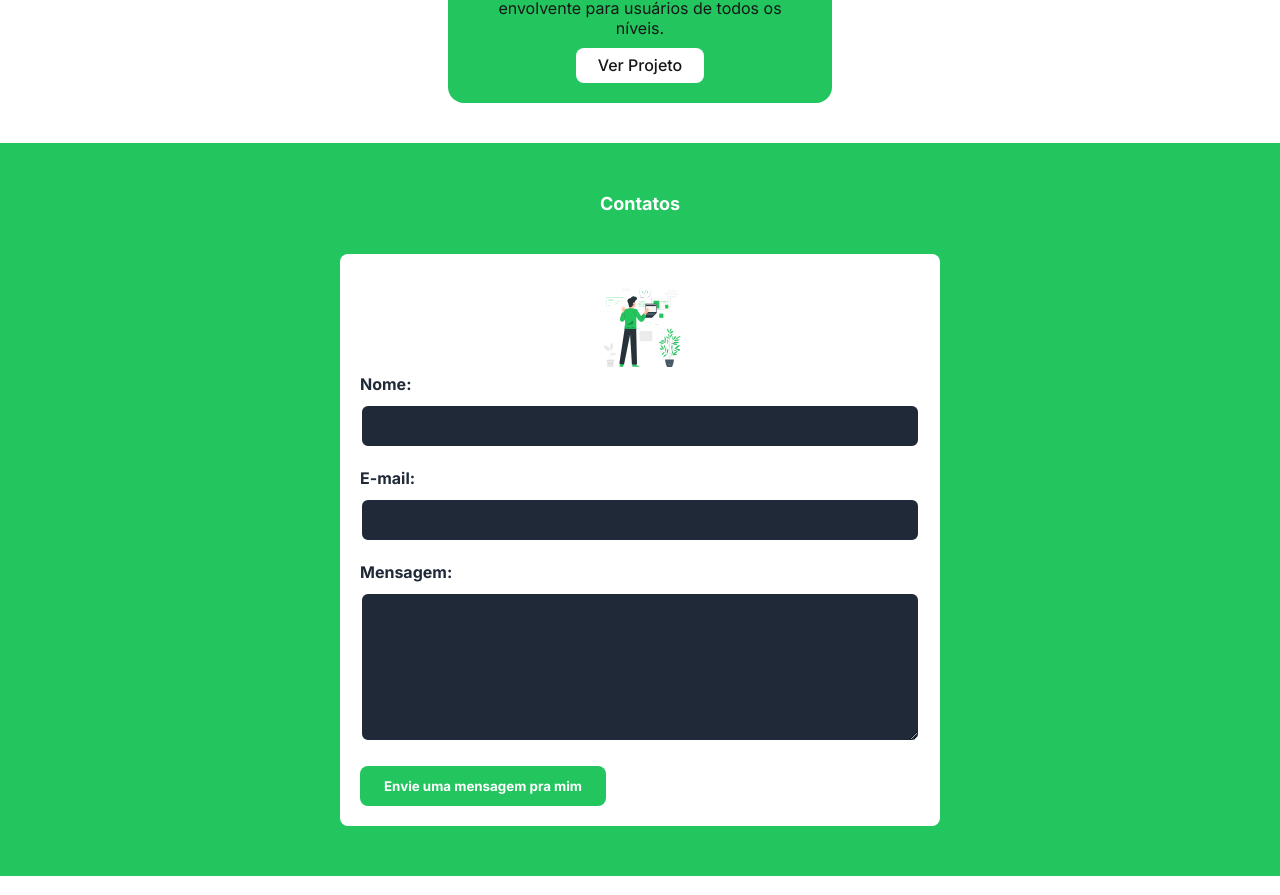
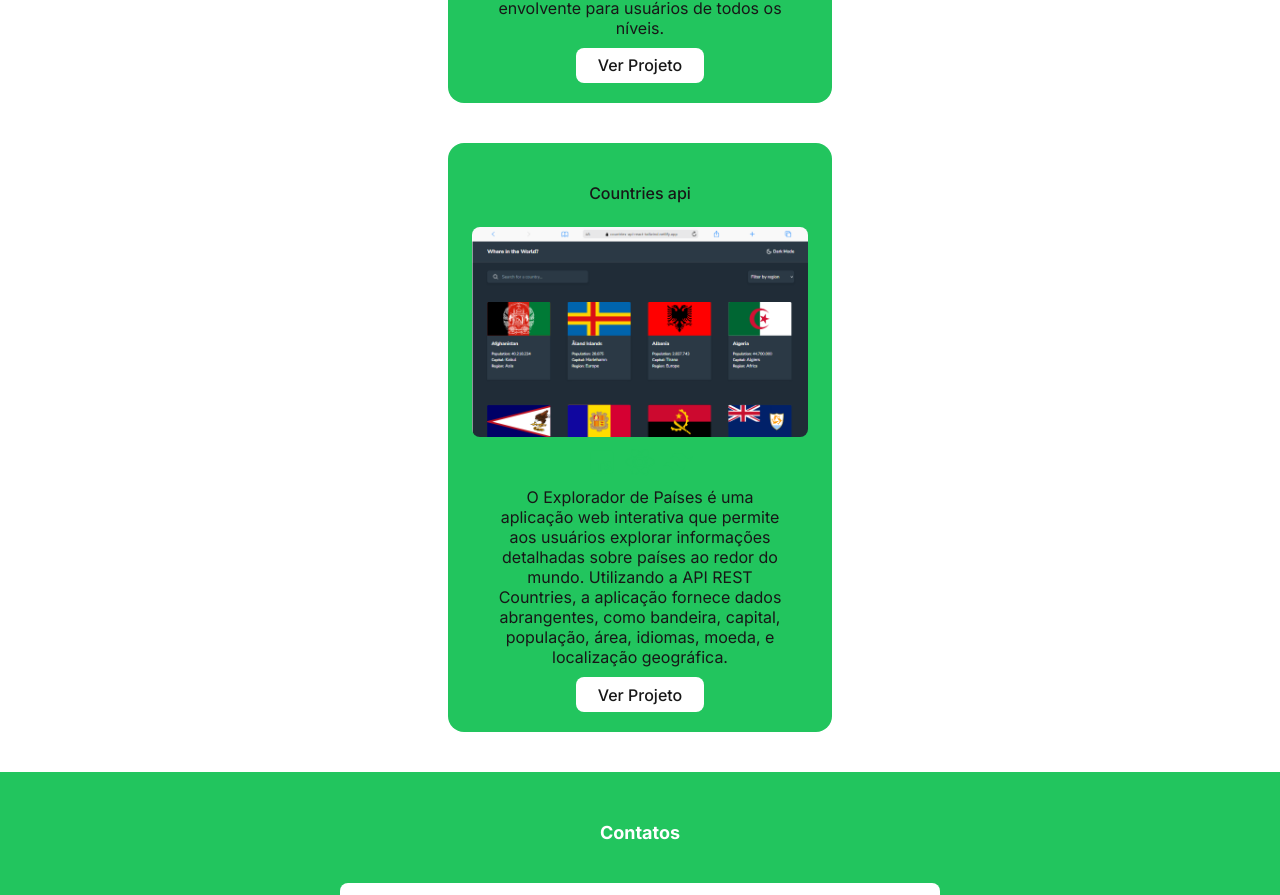
Before and after one commit to ramoncodevale/portfolio, a React (Vite) app: page / in a window 1280 px wide. Shown: the part 2708-3603 px from the top of the page. Built offline with nearby package versions, Linux system fonts and the light colour scheme.

Commit message:
feat: add new project

```diff
--- a/src/constants/image.js
+++ b/src/constants/image.js
@@ -1,6 +1,7 @@
 import Projeto1 from '../assets/pexels-photo.png';
 import Projeto2 from '../assets/dashboard-nlw.png';
 import Projeto3 from '../assets/quiz-expert.png';
+import Projeto4 from '../assets/projeto-countries.png';
 import { FaReact } from 'react-icons/fa';
 import { IoLogoJavascript } from 'react-icons/io5';
 import { BiLogoTypescript } from "react-icons/bi";
@@ -12,6 +13,7 @@ export const images = {
     Projeto1,
     Projeto2,
     Projeto3,
+    Projeto4,
     FaReact,
     IoLogoJavascript,
     BiLogoTypescript,
--- a/src/constants/index.js
+++ b/src/constants/index.js
@@ -29,4 +29,13 @@ export const projects = [{
     projectLink: "https://ramoncodevale.github.io/quiz-expert/"
   },
 
+  {
+    id: 4,
+    title: 'Countries api',
+    description: "O Explorador de Países é uma aplicação web interativa que permite aos usuários explorar informações detalhadas sobre países ao redor do mundo. Utilizando a API REST Countries, a aplicação fornece dados abrangentes, como bandeira, capital, população, área, idiomas, moeda, e localização geográfica.",
+    imageUrl: images.Projeto4,
+    technologies: [images.BiLogoTypescript, images.FaReact, images.SiTailwindcss],
+    projectLink: "https://countries-api-react-tailwind.netlify.app/",
+  }
+
 ]
```
Also changed, not shown: src/assets/projeto-countries.png (added).
